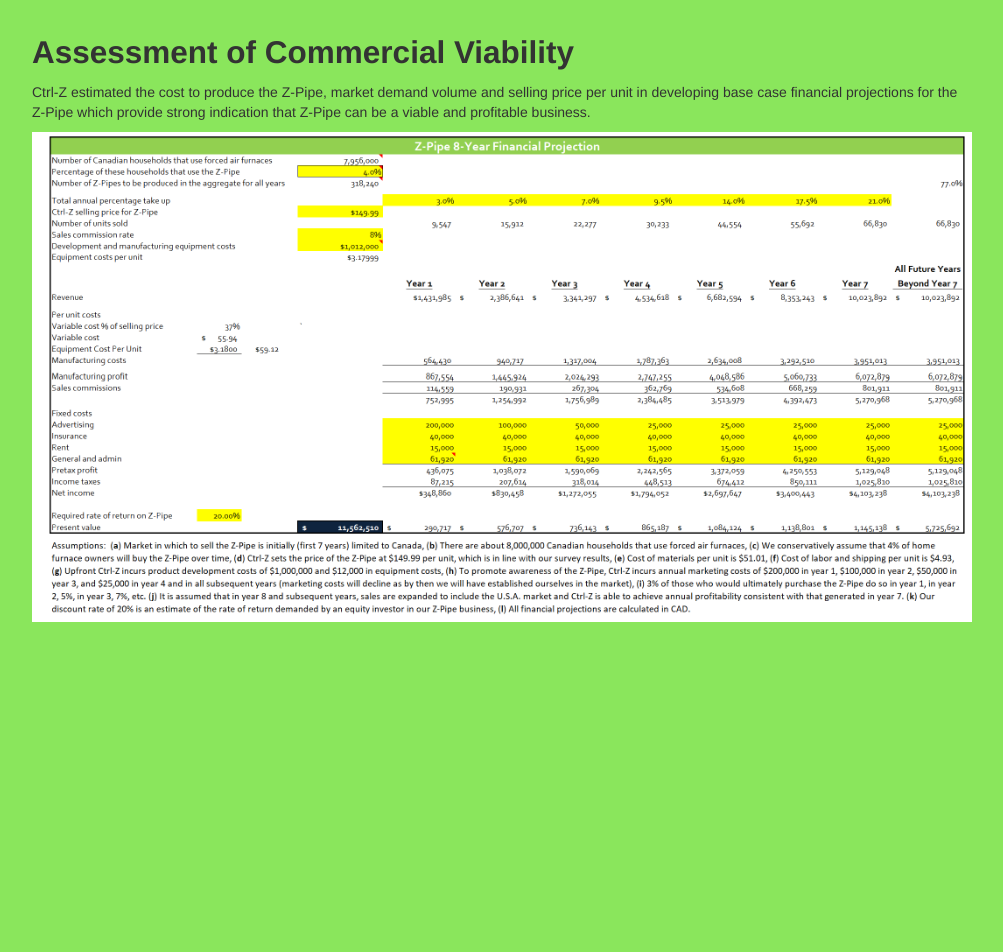
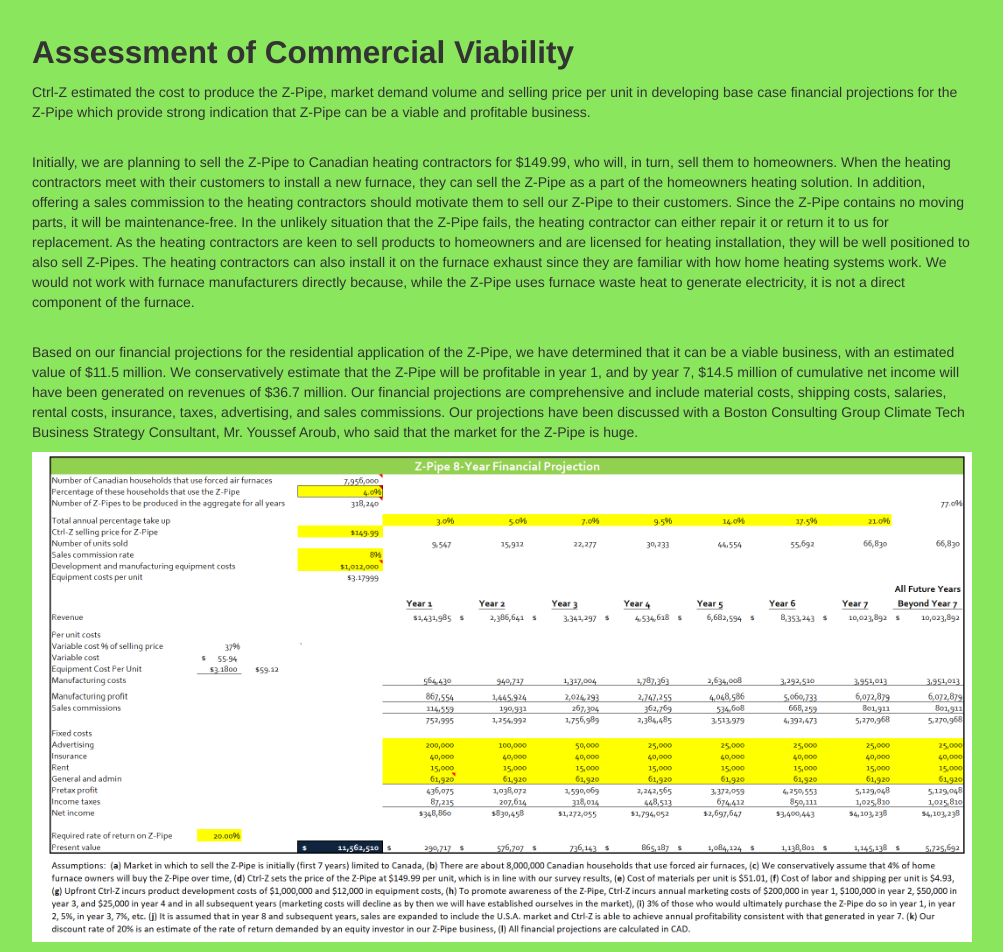
Before and after one commit to fllctrlz/superpowered, a plain HTML site: page solution.html in a window 1280 px wide. Shown: the part 5500-6452 px from the top of the page, without its empty margins (138-1141 px from the left). Before the commit the page ends 6162 px from the top, so only its background shows below. Drawn offline with Linux system fonts and the light colour scheme.

Commit message:
Update solution.html

```diff
--- a/solution.html
+++ b/solution.html
@@ -225,15 +225,29 @@
             market demand volume and selling price per unit in developing
             base case financial projections for the Z-Pipe which provide strong
             indication that Z-Pipe can be a viable and profitable business.
-
         </p>
-
-
+        <br>
+        <p>
+            Initially, we are planning to sell the Z-Pipe to Canadian heating contractors for $149.99,
+            who will, in turn, sell them to homeowners. When the heating contractors meet with their customers
+            to install a new furnace, they can sell the Z-Pipe as a part of the homeowners heating solution. In
+            addition, offering a sales commission to the heating contractors should motivate them to sell our Z-Pipe
+            to their customers. Since the Z-Pipe contains no moving parts, it will be maintenance-free. In the unlikely
+            situation that the Z-Pipe fails, the heating contractor can either repair it or return it to us for replacement.
+            As the heating contractors are keen to sell products to homeowners and are licensed for heating installation,
+            they will be well positioned to also sell Z-Pipes. The heating contractors can also install it on the furnace exhaust
+            since they are familiar with how home heating systems work. We would not work with furnace manufacturers directly because,
+            while the Z-Pipe uses furnace waste heat to generate electricity, it is not a direct component of the furnace.
         </p>
-
+        <br>
         <p>
-
-
+            Based on our financial projections for the residential application of the Z-Pipe, we have determined that it can be a
+            viable business, with an estimated value of $11.5 million. We conservatively estimate that the Z-Pipe will be profitable
+            in year 1, and by year 7, $14.5 million of cumulative net income will have been generated on revenues of $36.7 million. Our
+            financial projections are comprehensive and include material costs, shipping costs, salaries, rental costs, insurance, taxes,
+            advertising, and sales commissions. Our projections have been discussed with a Boston Consulting Group Climate Tech Business Strategy
+            Consultant, Mr. Youssef Aroub, who said that the market for the Z-Pipe is huge.
+        </p>
 
         <center>
         <img src="images/solution/projection.png" width="1289" height="567"></img>
```
